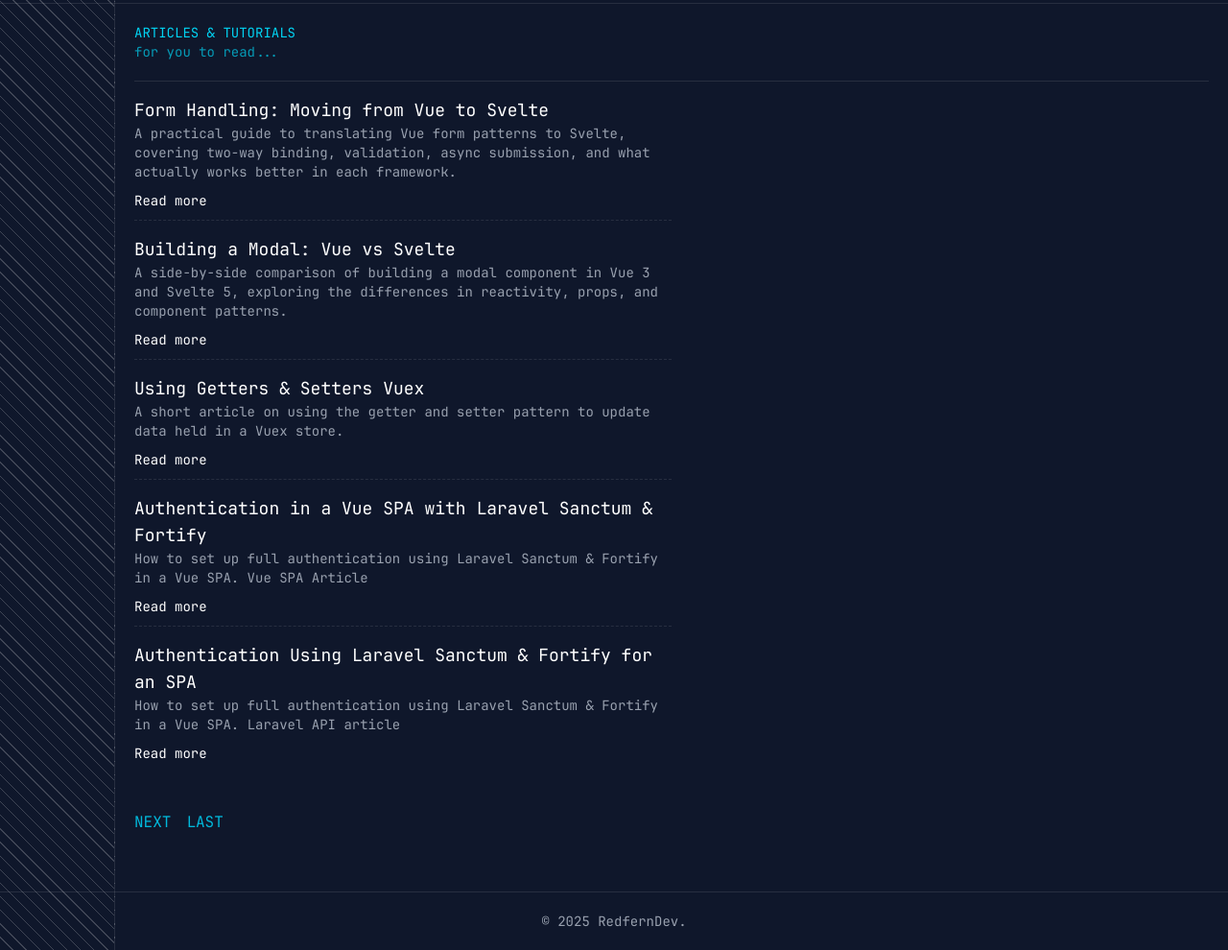
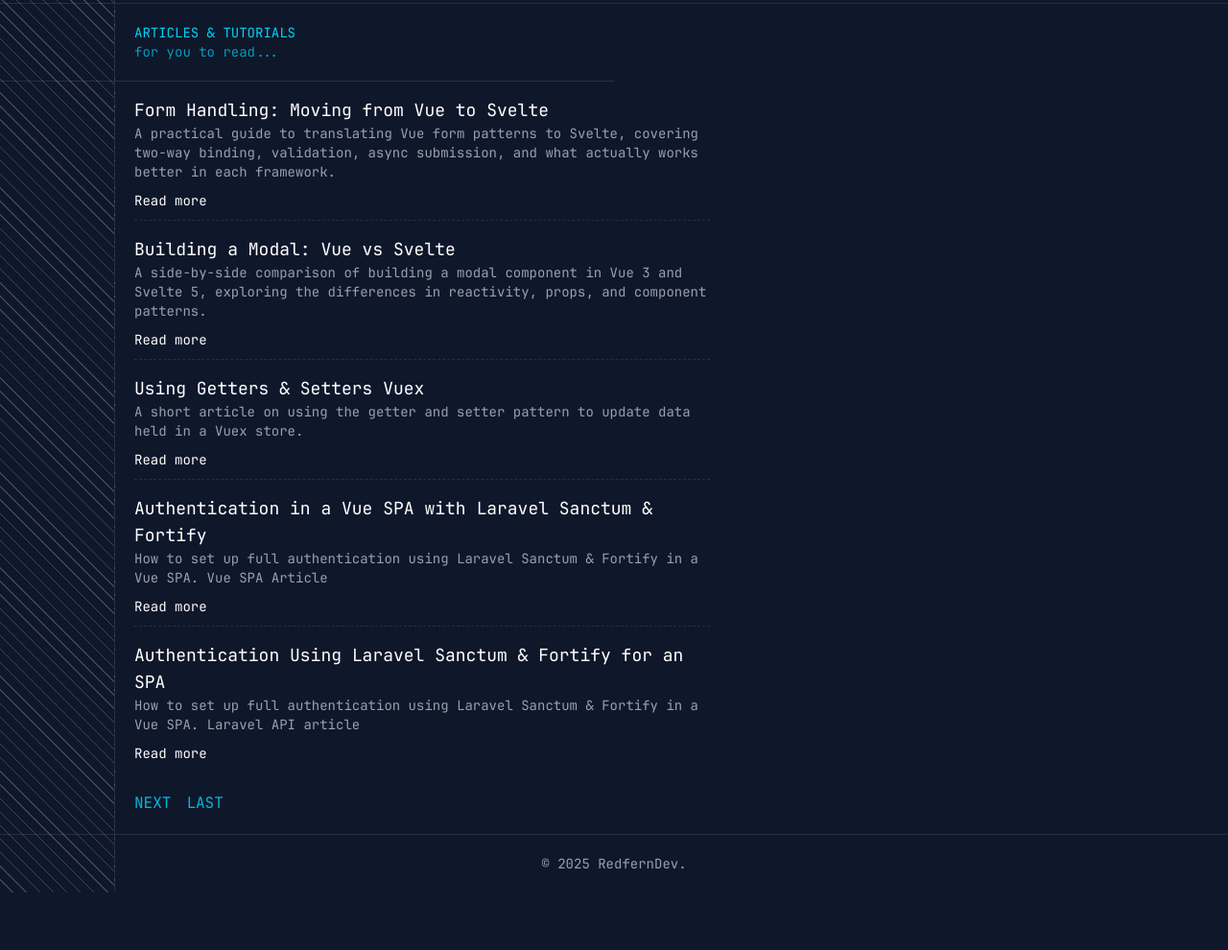
Before and after one commit to garethredfern/redfern-dev, an Astro site: page / in a window 1280 px wide. Shown: the part 73-1063 px from the top of the page at 96% size. After the commit the page ends 1003 px from the top, so only its background shows below. Built offline with nearby package versions, Linux system fonts and the light colour scheme; Astro itself is replaced by a stand-in of ours; some packages are replaced by stand-ins of ours.

Commit message:
Refactor layout and spacing in BaseLayout and article pages for improved styling and readability

```diff
--- a/src/layouts/BaseLayout.astro
+++ b/src/layouts/BaseLayout.astro
@@ -21,11 +21,9 @@
         class="absolute left-0 top-0 h-full w-5 bg-[repeating-linear-gradient(45deg,transparent,transparent_9px,rgb(255_255_255/0.2)_9px,rgb(255_255_255/0.2)_10px)] border-r border-white/10 lg:w-30"
       >
       </div>
-      <div class="max-w-7xl ml-5 lg:ml-30">
-        <main class="p-5">
-          <slot />
-        </main>
-      </div>
+      <main>
+        <slot />
+      </main>
       <SiteFooter />
     </div>
   </body>
--- a/src/pages/[...page].astro
+++ b/src/pages/[...page].astro
@@ -21,11 +21,12 @@
 ---
 
 <BaseLayout {title} {description}>
-  <div class="border-b border-white/10 pb-5">
+  <div class="border-b border-white/10 p-5 lg:pl-35 lg:w-1/2">
     <h2 class="text-sm text-cyan-400 uppercase">Articles & Tutorials</h2>
     <h3 class="text-sm text-cyan-400/70 lowercase">for you to read...</h3>
   </div>
-  <ul class="lg:w-1/2">
+
+  <ul class="px-5 lg:ml-30 lg:w-1/2">
     {
       page.data.map((article) => (
         <li class="my-2 border-b border-white/10 border-dashed py-2 last:border-0">
@@ -48,7 +49,7 @@
       ))
     }
   </ul>
-  <div class="text-cyan-500 uppercase flex gap-4 my-10">
+  <div class="text-cyan-500 uppercase flex gap-4 my-5 px-5 lg:ml-30 lg:w-1/2">
     {page.url.first ? <a href={page.url.first}>First</a> : null}
 
     {page.url.prev ? <a href={page.url.prev}>Prev</a> : null}
--- a/src/pages/articles/[slug].astro
+++ b/src/pages/articles/[slug].astro
@@ -23,7 +23,7 @@
 
 <BaseLayout title={article.data.title} description={article.data.description}>
   <article>
-    <header class="pb-5 border-b border-white/10">
+    <header class="border-b border-white/10 p-5 lg:pl-35 lg:w-1/2">
       <p class="text-sm text-cyan-500 uppercase">
         Published on {new Date(article.data.published).toLocaleDateString()}
       </p>
@@ -31,10 +31,10 @@
         Tags: {tags.join(", ")}
       </p>
     </header>
-    <div class="text-white prose prose-invert max-w-4xl">
+    <div class="text-white prose prose-invert max-w-4xl px-5 lg:ml-30 lg:w-1/2">
       {article.rendered && <div set:html={article.rendered.html} />}
     </div>
-    <div class="mt-5">
+    <div class="my-5 px-5 lg:ml-30 lg:w-1/2">
       <a href="/" class="text-cyan-400 uppercase text-sm hover:underline">
         Back to Articles
       </a>
```
